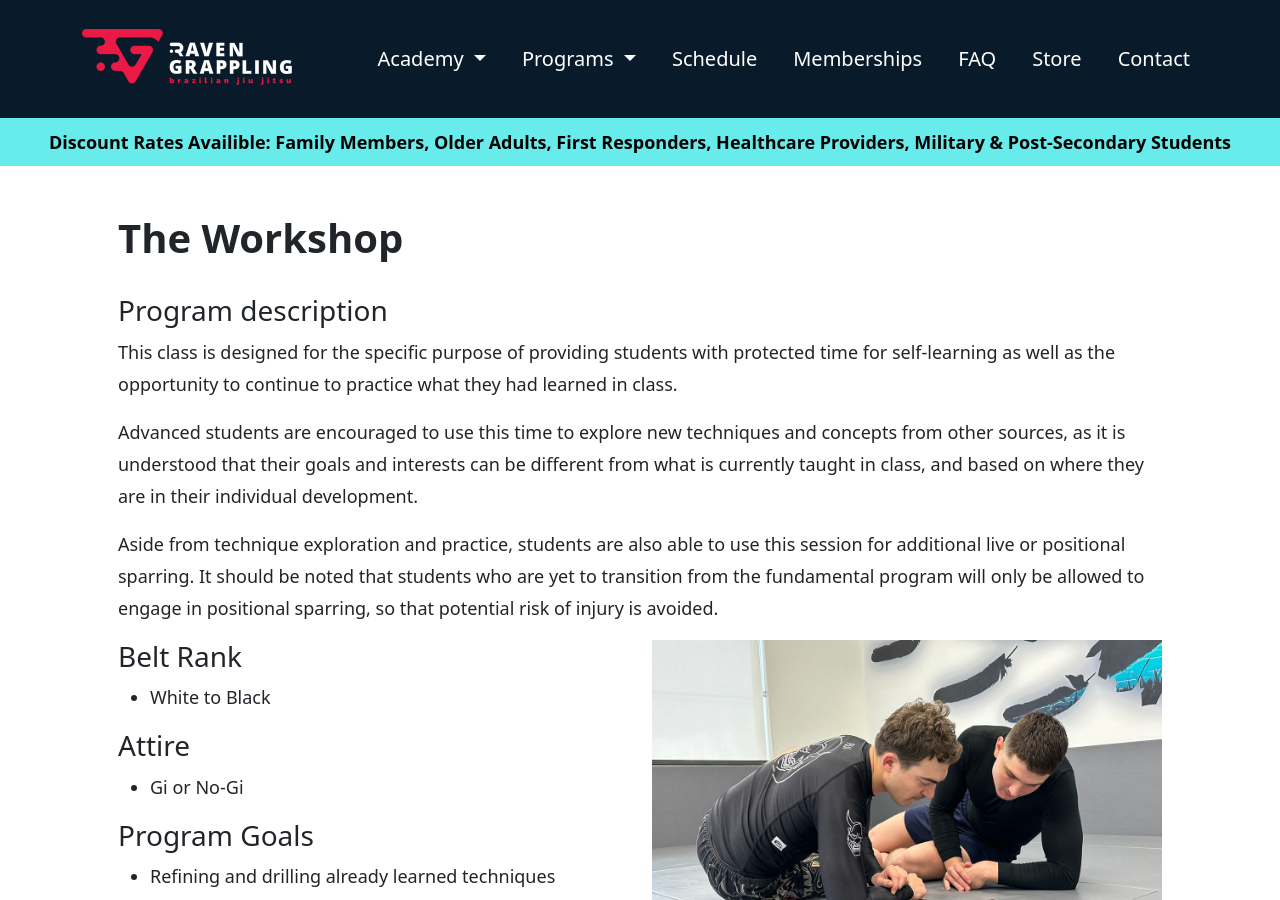
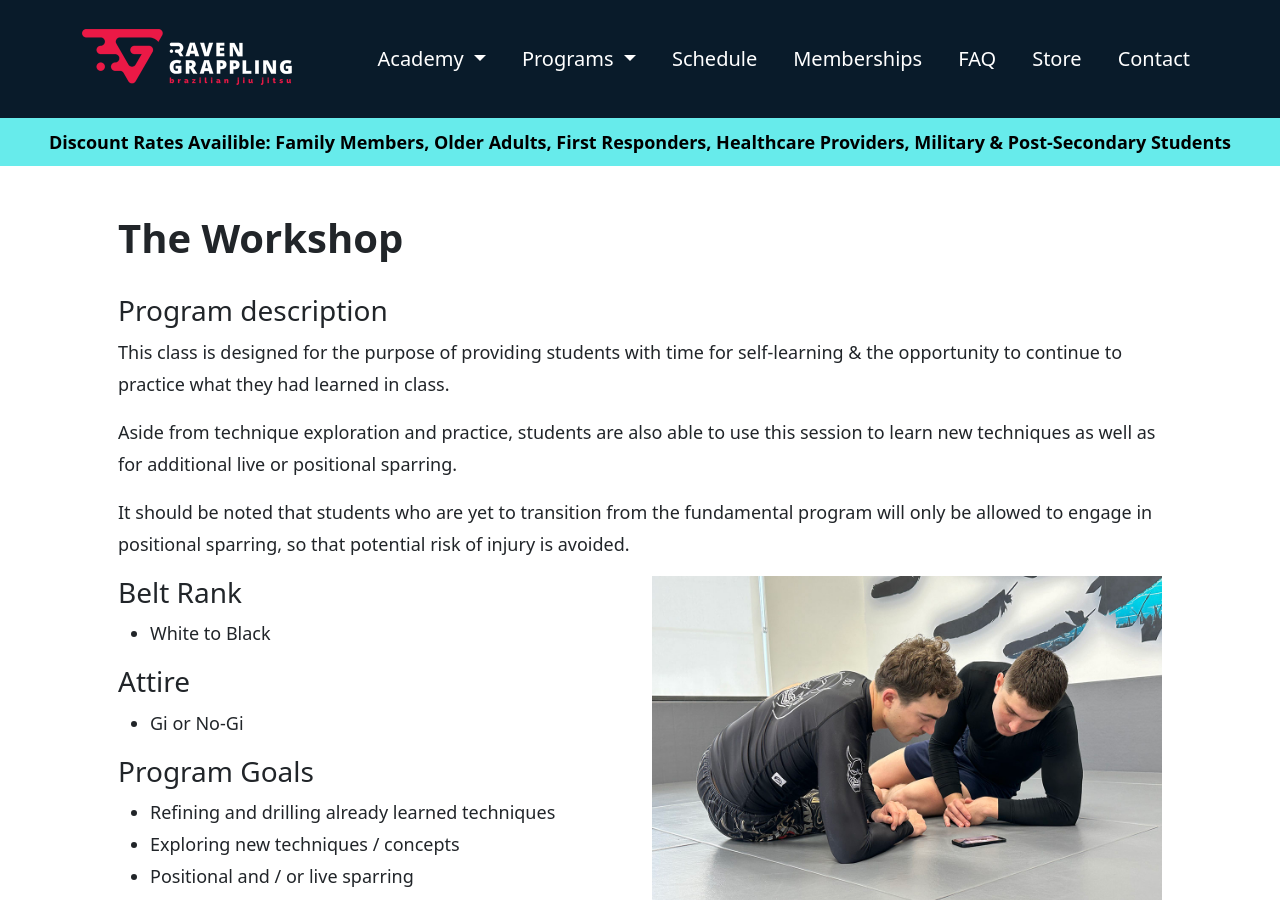
Before and after one commit to RavenGrappling/RavenGrappling.github.io, a Jekyll site: the page built from workshop.md, in a window 1280 px wide and 900 px high. Built offline with Jekyll 4.4.1, drawn with Linux system fonts in a browser that asks for light colours.

Commit message:
Update workshop.md

```diff
--- a/workshop.md
+++ b/workshop.md
@@ -12,13 +12,13 @@
     Program description
   </h3>
   <p>
-    This class is designed for the specific purpose of providing students with protected time for self-learning as well as the opportunity to continue to practice what they had learned in class.
+    This class is designed for the purpose of providing students with time for self-learning & the opportunity to continue to practice what they had learned in class.
   </p>
   <p>
-    Advanced students are encouraged to use this time to explore new techniques and concepts from other sources, as it is understood that their goals and interests can be different from what is currently taught in class, and based on where they are in their individual development.
+    Aside from technique exploration and practice, students are also able to use this session to learn new techniques as well as for additional live or positional sparring.
   </p>
   <p>
-    Aside from technique exploration and practice, students are also able to use this session for additional live or positional sparring. It should be noted that students who are yet to transition from the fundamental program will only be allowed to engage in positional sparring, so that potential risk of injury is avoided.
+    It should be noted that students who are yet to transition from the fundamental program will only be allowed to engage in positional sparring, so that potential risk of injury is avoided.
   </p>
 
   <div class="row">
```
